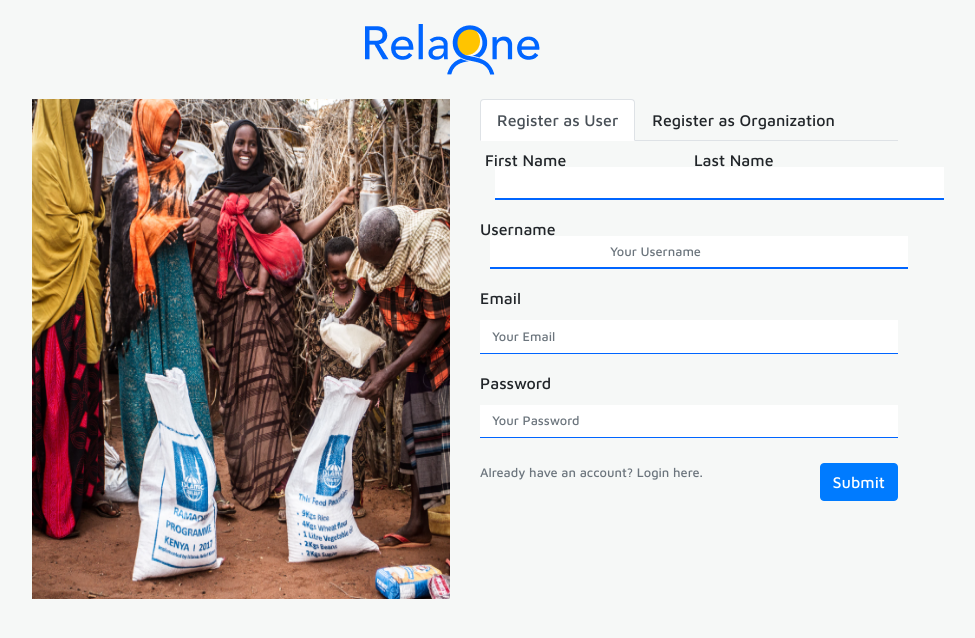
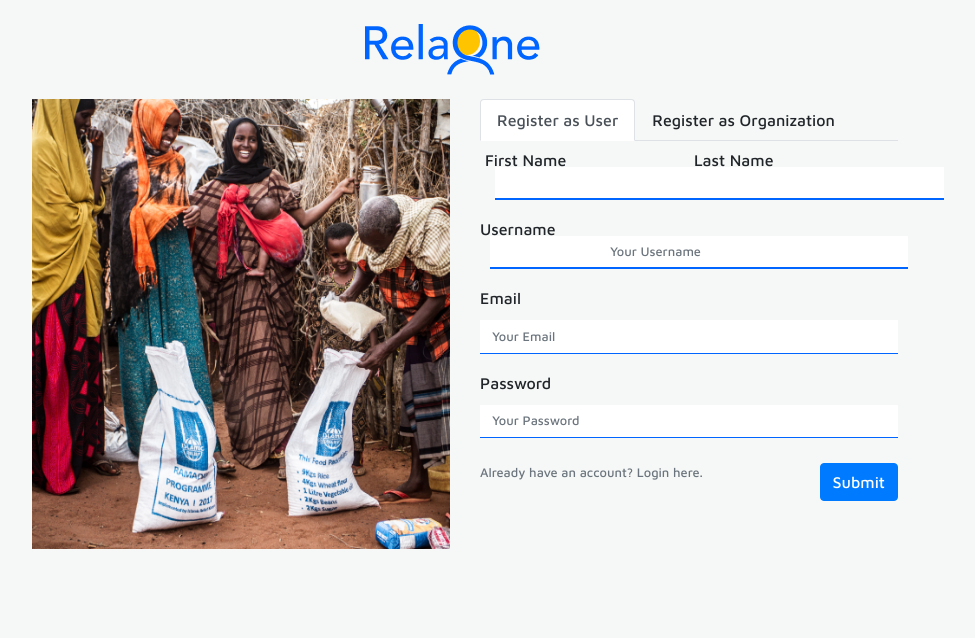
Before and after one commit to raymondleons/relaone, a React (Create React App) app: page /Register in a window 1280 px wide. Shown: the top 638 px of the page, without its empty margins (175-1150 px from the left). Built offline with nearby package versions, Linux system fonts and the light colour scheme.

Commit message:
[Bass] - edit style

```diff
--- a/src/assets/css/_style.scss
+++ b/src/assets/css/_style.scss
@@ -256,7 +256,7 @@ body {
 .width{
     width:100%;
     background-size: cover;
-    height:500px;;
+    height:450px;;
 }
 
 .input-border {
@@ -284,19 +284,14 @@ body {
     line-height: 0.5;
     margin-bottom:25px;
 }
-.form-group2{
-    margin-bottom:15px;
-}
+
 .form-control
 {
     font-size: 1vw;
     color:e0e0e0;
     margin-top:10px;
 }
-.form-control2{
-    margin-top:0px;
 
-}
 .label
 {
     margin-bottom:0px;
```
